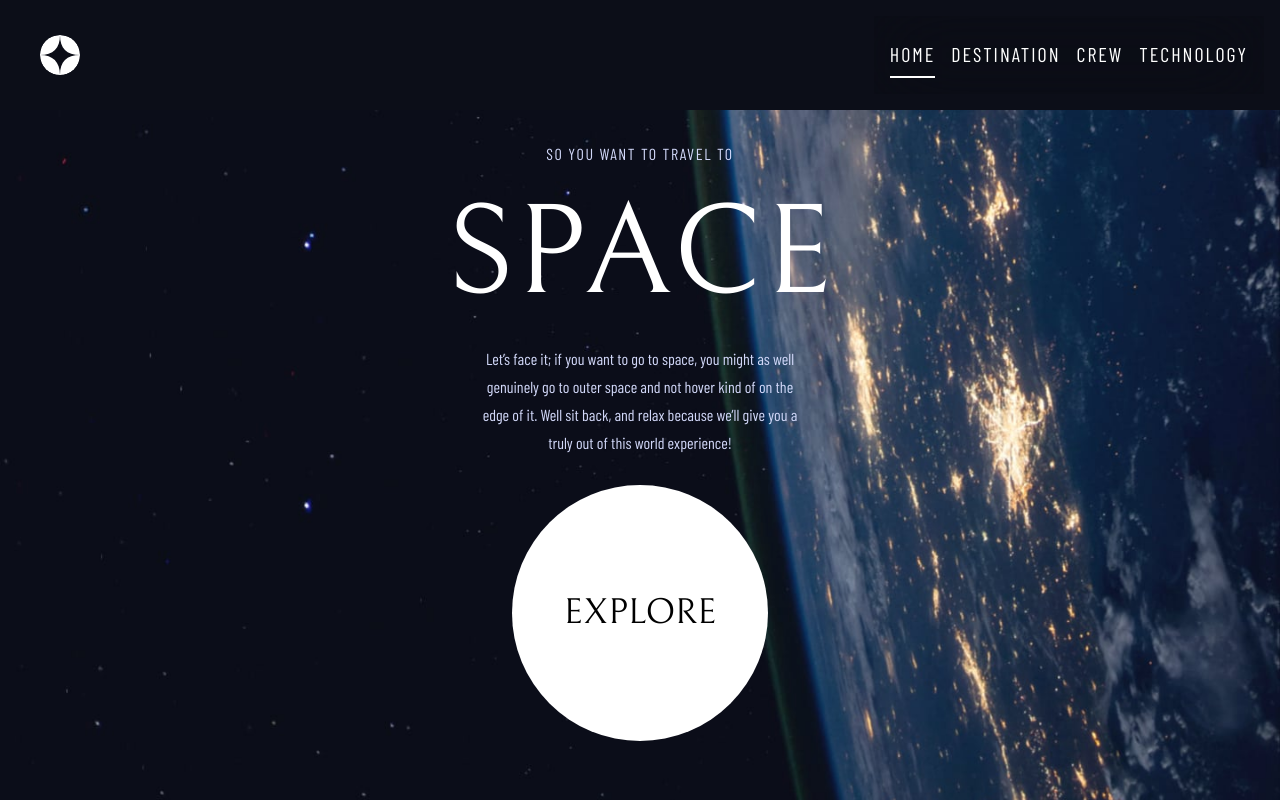
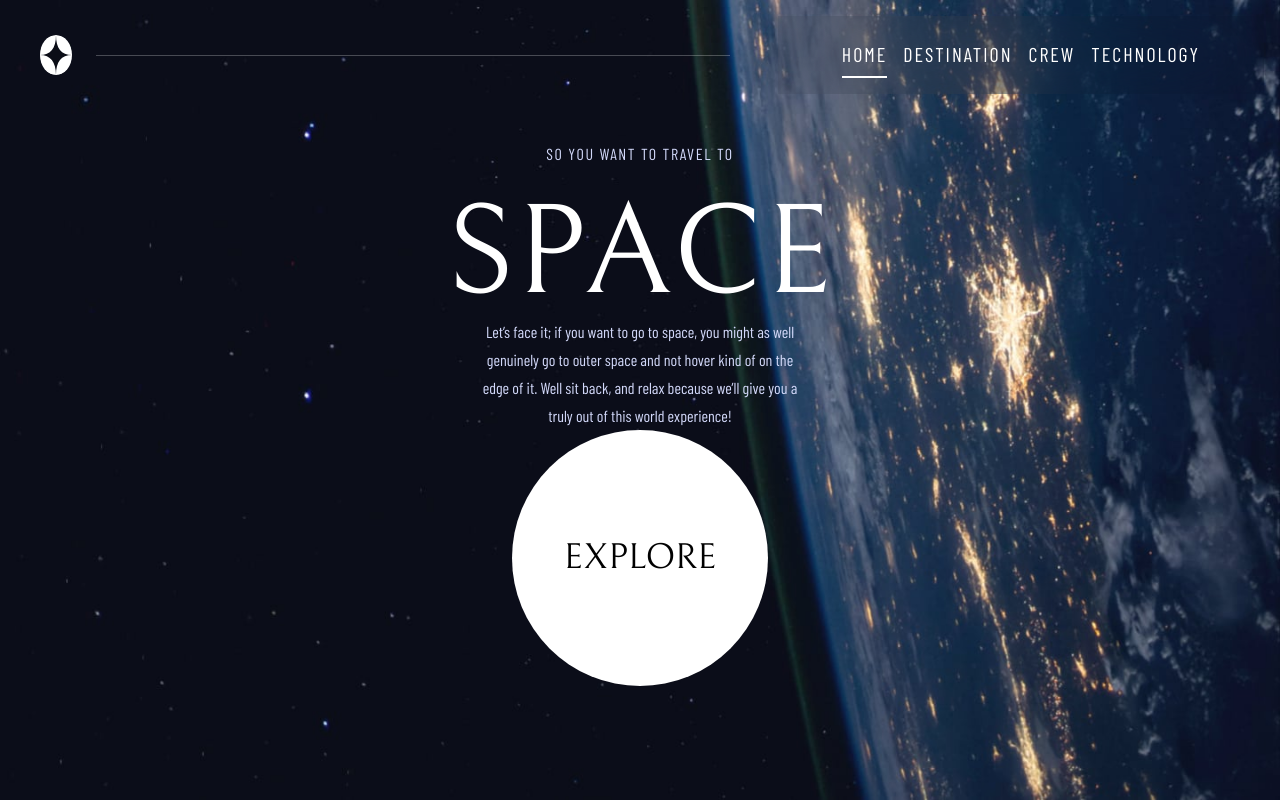
Before and after one commit to ccccchriz/space-tourism-website, a React (Vite) app: page / in a window 1280 px wide. Built offline with nearby package versions, Linux system fonts and the light colour scheme.

Commit message:
desktop header

```diff
--- a/src/components/Header.tsx
+++ b/src/components/Header.tsx
@@ -50,7 +50,7 @@ export default function Header() {
   console.log(location);
 
   return (
-    <header className="bg-lighter-black p-4 flex justify-between items-center">
+    <header className="bg-lighter-black p-4 flex justify-between items-center desktop:bg-opacity-0">
       <Link to="/">
         <img
           src={logoUrl}
@@ -58,7 +58,7 @@ export default function Header() {
           className="size-10 rounded-full tablet:ml-6"
         />
       </Link>
-
+      <div className="desktop:w-full desktop:h-[1px] desktop:bg-white desktop:mx-12 desktop:bg-opacity-25"></div>
       <button
         aria-expanded={isExpanded}
         onClick={(event: React.MouseEvent) => {
@@ -77,7 +77,7 @@ export default function Header() {
         ref={nav}
         className={`bg-opacity-5 bg-black backdrop-blur-2xl ${
           isExpanded ? "absolute" : "hidden"
-        } tablet:flex right-0 top-0 h-full w-full max-w-64 tablet:max-w-min p-4 pt-20 tablet:pt-4 z-40`}
+        } tablet:flex right-0 top-0 h-full w-full max-w-64 tablet:max-w-min p-4 pt-20 tablet:pt-4 z-40 desktop:px-16`}
       >
         <ul className="flex flex-col tablet:flex-row gap-4 uppercase text-white font-secondary text-xl tracking-widest">
           <li
--- a/src/layouts/MainLayout.tsx
+++ b/src/layouts/MainLayout.tsx
@@ -17,13 +17,15 @@ const backgrounds = {
 export default function MainLayout({ children, background }: MainLayoutProps) {
   return (
     <>
-      <Header />
-      <main
-        className={`bg-black grow grid items-start justify-items-center bg-no-repeat ${backgrounds[background]}`}
+      <div
+        className={`${backgrounds[background]} min-h-screen  bg-no-repeat bg-cover`}
       >
-        <h1 className="sr-only">Space Tourism</h1>
-        {children}
-      </main>
+        <Header />
+        <main className={`grow grid items-start justify-items-center`}>
+          <h1 className="sr-only">Space Tourism</h1>
+          {children}
+        </main>
+      </div>
     </>
   );
 }
```
